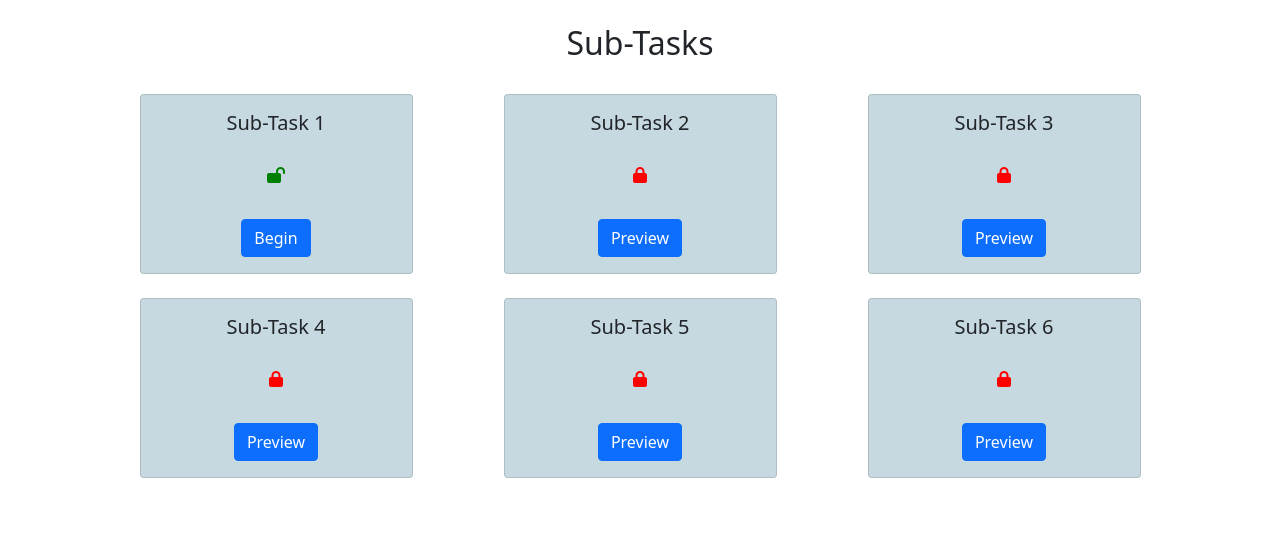
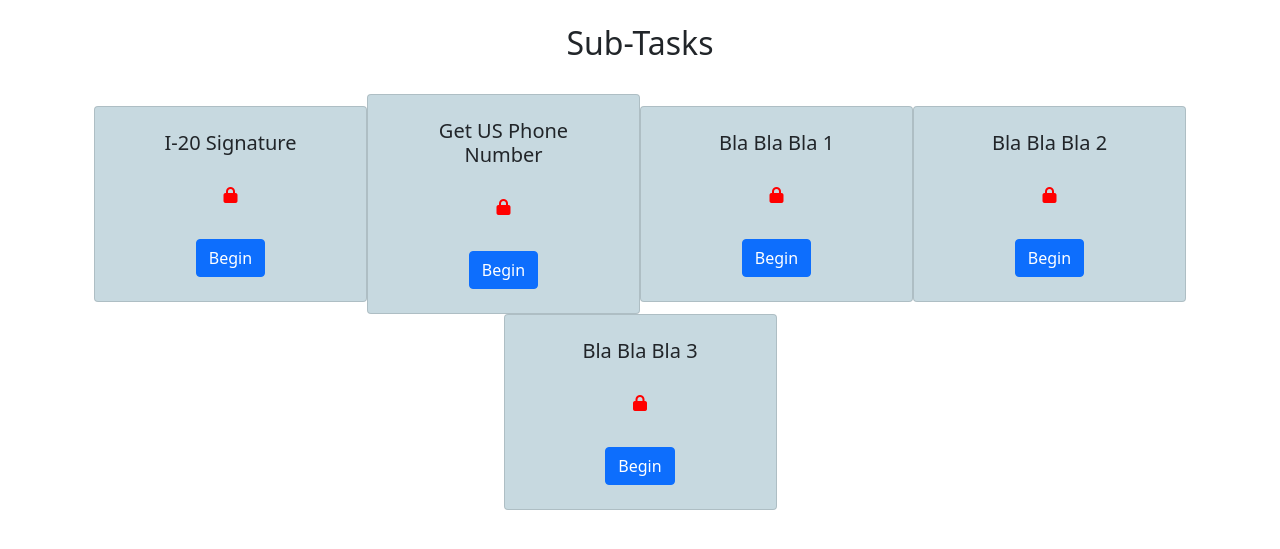
Before and after one commit to atakanerefe/International-Colby-Copy, a Flask app: template website/templates/subtask.html in a window 1280 px wide. Shown: the part 112-661 px from the top of the page. Run offline with Flask 3, Linux system fonts and the light colour scheme; the template is opened without the code that fills it: values that come from a table or form of the project are taken from there, others are empty; tables that the repository leaves empty hold one stand-in row (values such as "Sample post").

Commit message:
Made subtask page dynamic
Added a python function to grab the current completed state of the subtask using progress and dynamically displays it with the right style in subtask

```diff
--- a/website/__init__.py
+++ b/website/__init__.py
@@ -26,7 +26,7 @@ def create_app():
     GOOGLE = google_auth(app)
 
     from .models import User
-    from .views import main_blueprint
+    from .views import main_blueprint, getSubtaskStatusByProgress
     from .auth import auth_blueprint
 
     @login_manager.user_loader
@@ -42,6 +42,12 @@ def create_app():
         db.create_all()  # Create tables (if not created)
         # add_sample_data() # harcoding data for demo
         #app.run(debug=True)
+
+    @app.context_processor
+    def jinjaHelper():
+        def getSubtaskStatus(subtask):
+            return getSubtaskStatusByProgress(subtask)
+        return dict(subtask_status = getSubtaskStatusByProgress)
 
     return app
 
--- a/website/auth.py
+++ b/website/auth.py
@@ -12,7 +12,8 @@ auth_blueprint = Blueprint('auth', __name__)
 admin_emails = [
         "mbeltguz@colby.edu",
         "aemoreno@colby.edu",
-        "mfreese@colby.edu"
+        "mfreese@colby.edu",
+        "obraym25@colby.edu"
     ]
 
 @auth_blueprint.route('/login', methods=['GET', 'POST'])
@@ -39,7 +40,8 @@ def authorized():
     loginUser(me.data)
     # Here, 'me.data' contains user information.
     # You can perform registration process using this information if needed.
-
+    if me.data['email'] in admin_emails:
+        return redirect(url_for('main.admin'))
     return redirect(url_for('main.task'))
 
 def loginUser(userinfo):
--- a/website/templates/adminViewStudentProgress.html
+++ b/website/templates/adminViewStudentProgress.html
@@ -12,10 +12,10 @@
 <body>
     <nav class="navbar navbar-expand-lg navbar-dark pb-4" style="background: #2463A1;">
         <div class="container">
-            <a class="navbar-brand" href="{{ url_for('task') }}"><img src="../static/images/IntLogo.jpg" width="200" height="70" alt="Logo" /></a>
+            <a class="navbar-brand" href="{{ url_for('main.task') }}"><img src="../static/images/IntLogo.jpg" width="200" height="70" alt="Logo" /></a>
             <button class="btn nav-item">
                 <i class="fa fa-sign-out" aria-hidden="true" style="color: white;">
-                    <a style="color: white" href="{{ url_for('logout') }}">Log Out</a>
+                    <a style="color: white" href="{{ url_for('auth.logout') }}">Log Out</a>
                 </i>
             </button>
         </div>
--- a/website/templates/navbar.html
+++ b/website/templates/navbar.html
@@ -1,6 +1,6 @@
     <nav class="navbar navbar-expand-lg navbar-dark pb-4" style="background: #2463A1;">
         <div class="container">
-            <a class="navbar-brand" href="{{url_for ('main.task')}}"><img src="../static/images/IntLogo.jpg" width=200 height=70 /></a>
+            <a class="navbar-brand" href="{{url_for ('main.home')}}"><img src="../static/images/IntLogo.jpg" width=200 height=70 /></a>
             <div class="nav-item">
                 <button class="btn">
                     <i class="fa fa-sign-out" aria-hidden="true" style="color: white;"></i>
--- a/website/templates/subtask.html
+++ b/website/templates/subtask.html
@@ -4,7 +4,6 @@
 <head>
     {% include 'bootstrapStarter.html' %}
 
-    <title>Colby International Office Form Helper</title>
 </head>
 
 <body>
@@ -12,51 +11,25 @@
 
     <content class="container row mx-auto mt-4">
         <h5 class="text-center h2 pb-4">Sub-Tasks</h5>
+
+        {% for subtask in subtasks: %}
         <div class="m-auto col-lg-3 text-center card" style="background: #C7D9E0;">
-            <div class="card-body">
-                <h5 class="card-title">Sub-Task 1</h5>
-                <p class="card-text"><i class="fa-solid fa-lock-open mt-4" style="color: green;"></i></p>
+            <div class="card-body m-2">
+                <h5 class="card-title">{{ subtask.title }}</h5>
+                <p class="card-text">
+                <i class="{{'fa-solid fa-lock-open mt-4' if subtask_progress[subtask] == 'complete' else 'fa-solid fa-lock mt-4'}}"
+                   style="color:{{'green' if subtask_progress[subtask] == 'complete' else 'red'}}";></i></p>
                 <a class="btn btn-primary mt-3" href="{{url_for ('main.steps')}}">Begin</a>
             </div>
         </div>
-        <div class="m-auto col-lg-3 text-center card" style="background: #C7D9E0;">
+        <!-- <div class="m-auto col-lg-3 text-center card" style="background: #C7D9E0;">
             <div class="card-body">
                 <h5 class="card-title">Sub-Task 2</h5>
                 <p class="card-text"><i class="fa-solid fa-lock mt-4" style="color: red;"></i></p>
                 <a class="btn btn-primary mt-3" href="{{url_for ('main.steps')}}">Preview</a>
             </div>
-        </div>
-        <div class="m-auto col-lg-3 text-center card" style="background: #C7D9E0;">
-            <div class="card-body">
-                <h5 class="card-title">Sub-Task 3</h5>
-                <p class="card-text"><i class="fa-solid fa-lock mt-4" style="color: red;"></i></p>
-                <a class="btn btn-primary mt-3" href="{{url_for ('main.steps')}}">Preview</a>
-            </div>
-        </div>
-    </content>
-
-    <content class="container row mx-auto mt-4">
-        <div class="m-auto col-lg-3 text-center card" style="background: #C7D9E0;">
-            <div class="card-body">
-                <h5 class="card-title">Sub-Task 4</h5>
-                <p class="card-text"><i class="fa-solid fa-lock mt-4" style="color: red;"></i></p>
-                <a class="btn btn-primary mt-3" href="{{url_for ('main.steps')}}">Preview</a>
-            </div>
-        </div>
-        <div class="m-auto col-lg-3 text-center card" style="background: #C7D9E0;">
-            <div class="card-body">
-                <h5 class="card-title">Sub-Task 5</h5>
-                <p class="card-text"><i class="fa-solid fa-lock mt-4" style="color: red;"></i></p>
-                <a class="btn btn-primary mt-3" href="{{url_for ('main.steps')}}">Preview</a>
-            </div>
-        </div>
-        <div class="m-auto col-lg-3 text-center card" style="background: #C7D9E0;">
-            <div class="card-body">
-                <h5 class="card-title">Sub-Task 6</h5>
-                <p class="card-text"><i class="fa-solid fa-lock mt-4" style="color: red;"></i></p>
-                <a class="btn btn-primary mt-3" href="{{url_for ('main.steps')}}">Preview</a>
-            </div>
-        </div>
+        </div> -->
+        {% endfor %}
     </content>
 
 </body>
--- a/website/templates/task.html
+++ b/website/templates/task.html
@@ -21,7 +21,7 @@
                     <div class="progress-bar progress-bar-striped progress-bar-animated" style="width: {{ task.progress.percent }}%">{{ task.progress.completed }} / {{ task.progress.total }}</div>
                 </div>
                 <!-- Add argument to subtask URL to send info on task-->
-                <a class="btn btn-primary mt-4" href="{{url_for ('main.subtask')}}">Begin</a>
+                <a class="btn btn-primary mt-4" href="{{url_for ('main.subtask', task_id=task.id)}}">Begin</a>
             </div>
         </div>
         {% endfor %}
```
Also changed, not shown: website/static/style.css (+8 -0 lines), website/templates/allStudents.html (+4 -39 lines), website/views.py (+31 -3 lines).
